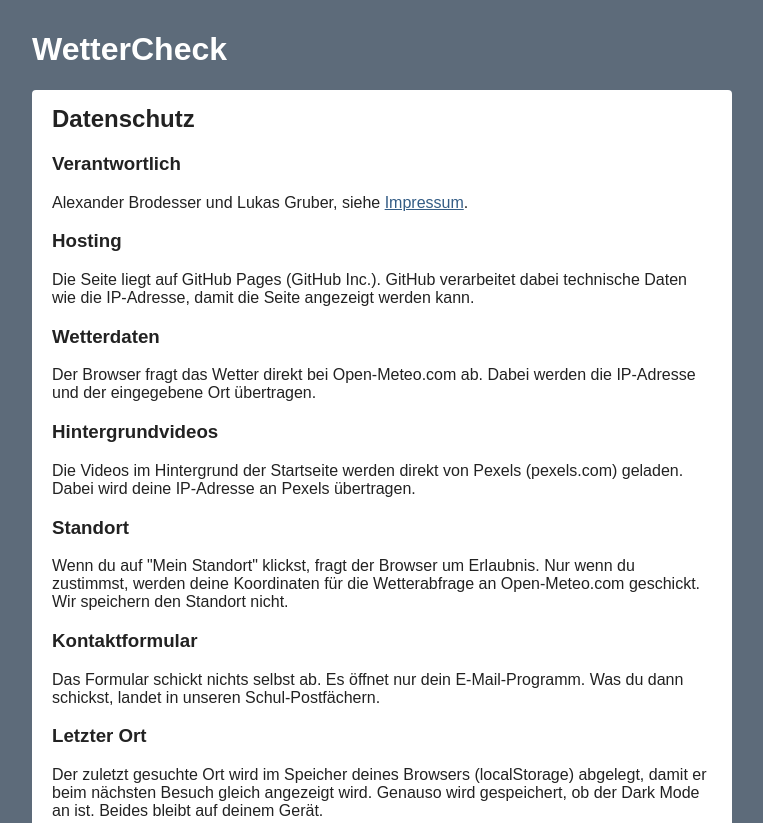
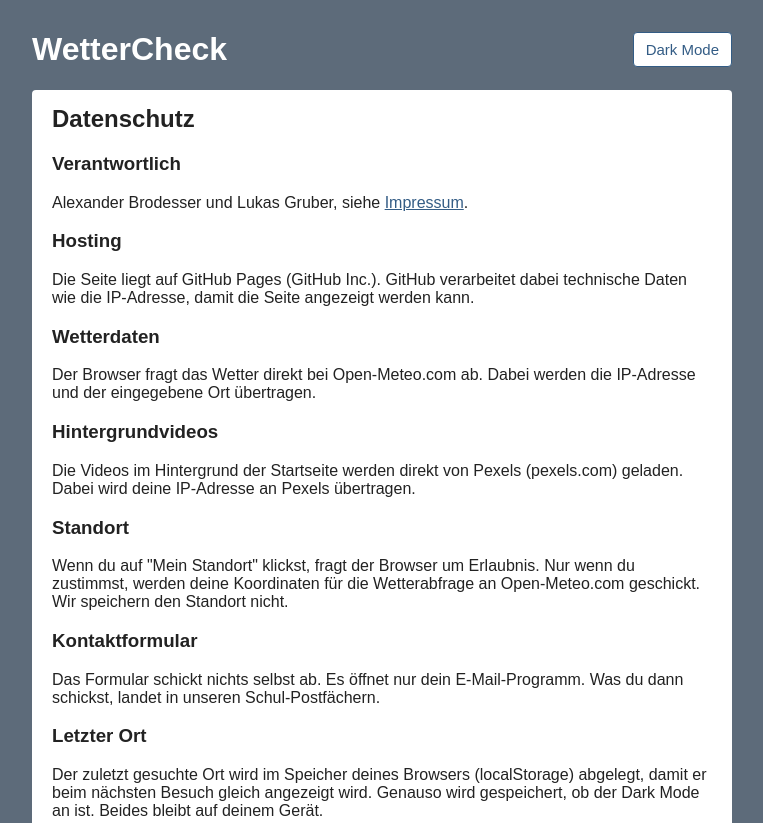
Before and after one commit to AlexanderBrodesser/wettercheck, a plain HTML site: page datenschutz.html in a window 1280 px wide. Shown: the top 823 px of the page, without its empty margins (258-1021 px from the left). Drawn offline with Linux system fonts and the light colour scheme.

Commit message:
Dark-Mode-Knopf auch auf Kontakt, Impressum und Datenschutz

```diff
--- a/datenschutz.html
+++ b/datenschutz.html
@@ -8,7 +8,10 @@
 </head>
 <body>
 
-  <h1><a href="index.html">WetterCheck</a></h1>
+  <header>
+    <h1><a href="index.html">WetterCheck</a></h1>
+    <button type="button" id="dunkel-btn" class="standort" onclick="dunkelUmschalten()">Dark Mode</button>
+  </header>
 
   <div class="box">
     <h2>Datenschutz</h2>
```
Also changed, not shown: impressum.html (+4 -1 lines), kontakt.html (+4 -1 lines).
